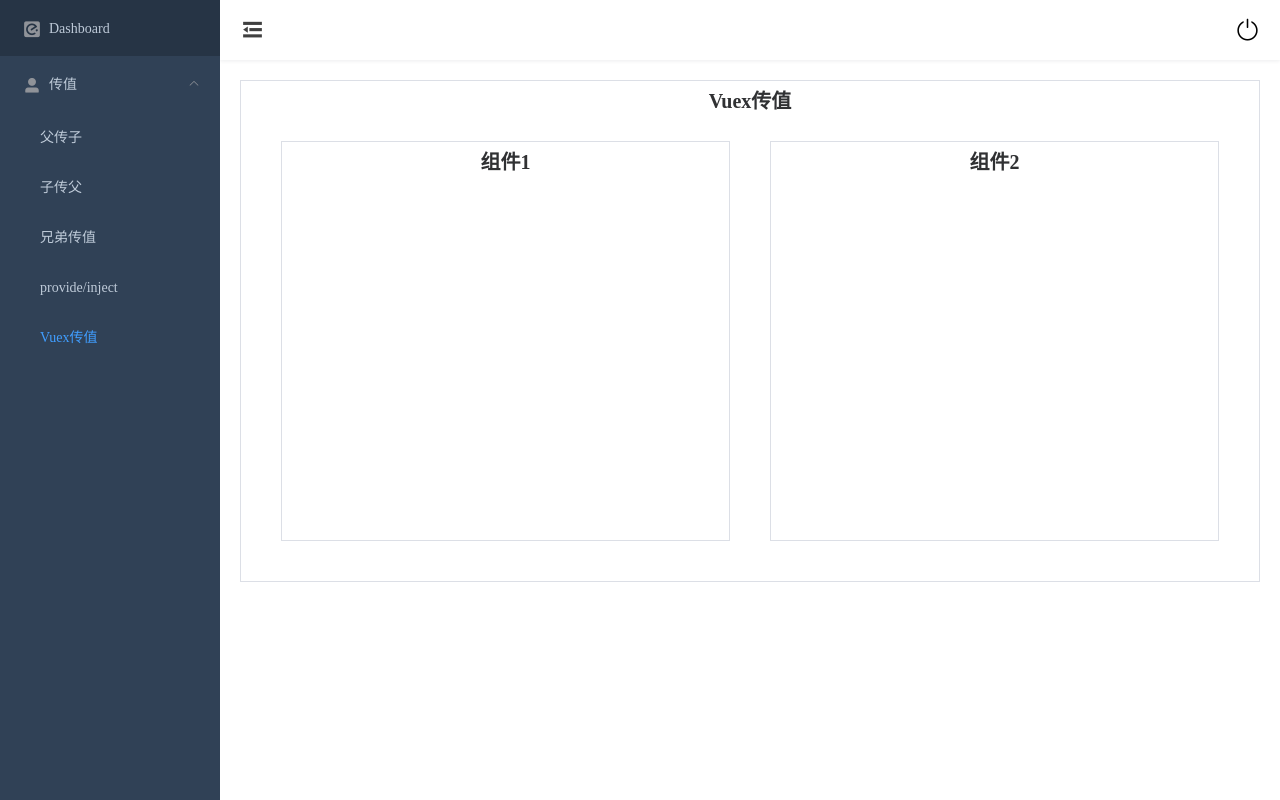
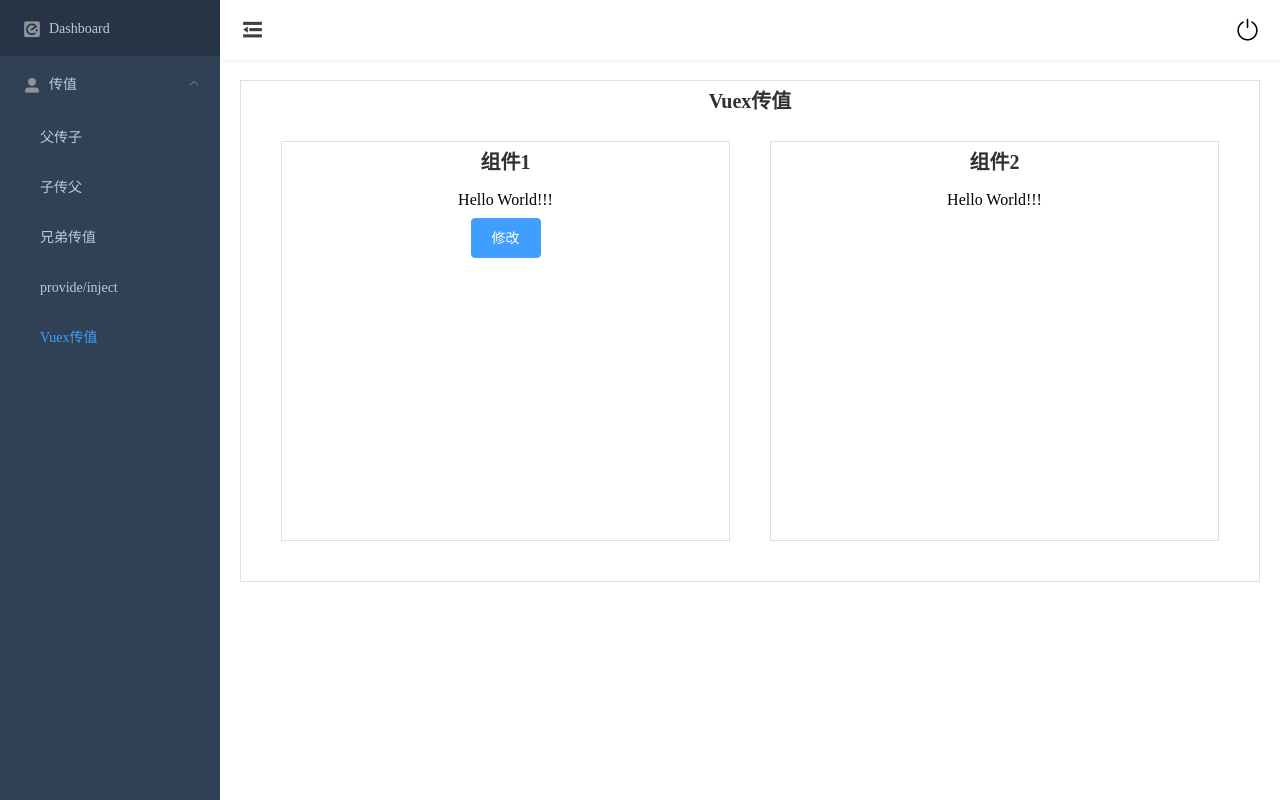
Before and after one commit to mrxiang-hub/vue-project, a Vue app: page /valueTransfer/Vuex in a window 1280 px wide. Built offline with nearby package versions, Linux system fonts and the light colour scheme.

Commit message:
Vuex传值

```diff
--- a/src/store/getters.js
+++ b/src/store/getters.js
@@ -1,4 +1,5 @@
 const getters = {
-    isCollapse: state => state.menu.isCollapse
+    isCollapse: state => state.menu.isCollapse,
+    val: state => state.transfer.val,
 }
 export default getters;
--- a/src/store/index.js
+++ b/src/store/index.js
@@ -1,13 +1,15 @@
 import Vue from 'vue';
 import Vuex from 'vuex';
 import menu from './modules/menu';
+import transfer from './modules/transfer';
 import getters from './getters';
 
 Vue.use(Vuex);
 
 const store = new Vuex.Store({
     modules: {
-        menu
+        menu,
+        transfer
     },
     getters
 });
--- /dev/null
+++ b/src/store/modules/transfer.js
@@ -0,0 +1,12 @@
+export default {
+    namespaced: true,
+    state: {
+        val: 'Hello World!!!'
+    },
+    mutations: {
+        UPDATE_VAL: (state, str) => {
+            state.val = str;
+        }
+    },
+    actions: {}
+}
--- a/src/views/valueTransfer/vuex1.vue
+++ b/src/views/valueTransfer/vuex1.vue
@@ -1,12 +1,32 @@
 <template>
   <div class="vuex1">
     <h3 class="title">组件1</h3>
+    <div class="val-box">
+      {{ val }}
+    </div>
+    <el-button type="primary"
+               @click="changeVal"
+    >修改
+    </el-button>
   </div>
 </template>
 
 <script>
+import {mapGetters, mapMutations} from 'vuex';
+
 export default {
-  name: "vuex1"
+  name: "vuex1",
+  computed: {
+    ...mapGetters(['val']),
+  },
+  methods: {
+    ...mapMutations({
+      updateVal: 'transfer/UPDATE_VAL'
+    }),
+    changeVal() {
+      this.updateVal('1234567');
+    }
+  }
 }
 </script>
 
@@ -22,5 +42,9 @@ export default {
     font-size: 20px;
     font-weight: bold;
   }
+
+  .val-box {
+    margin: 10px;
+  }
 }
 </style>
--- a/src/views/valueTransfer/vuex2.vue
+++ b/src/views/valueTransfer/vuex2.vue
@@ -1,12 +1,20 @@
 <template>
   <div class="vuex2">
     <h3 class="title">组件2</h3>
+    <div class="val-box">
+      {{ val }}
+    </div>
   </div>
 </template>
 
 <script>
+import {mapGetters} from 'vuex';
+
 export default {
-  name: "vuex2"
+  name: "vuex2",
+  computed: {
+    ...mapGetters(['val'])
+  }
 }
 </script>
 
@@ -22,5 +30,9 @@ export default {
     font-size: 20px;
     font-weight: bold;
   }
+
+  .val-box {
+    margin: 10px;
+  }
 }
 </style>
```
Also changed, not shown: src/assets/img/dog.jpg (added).
